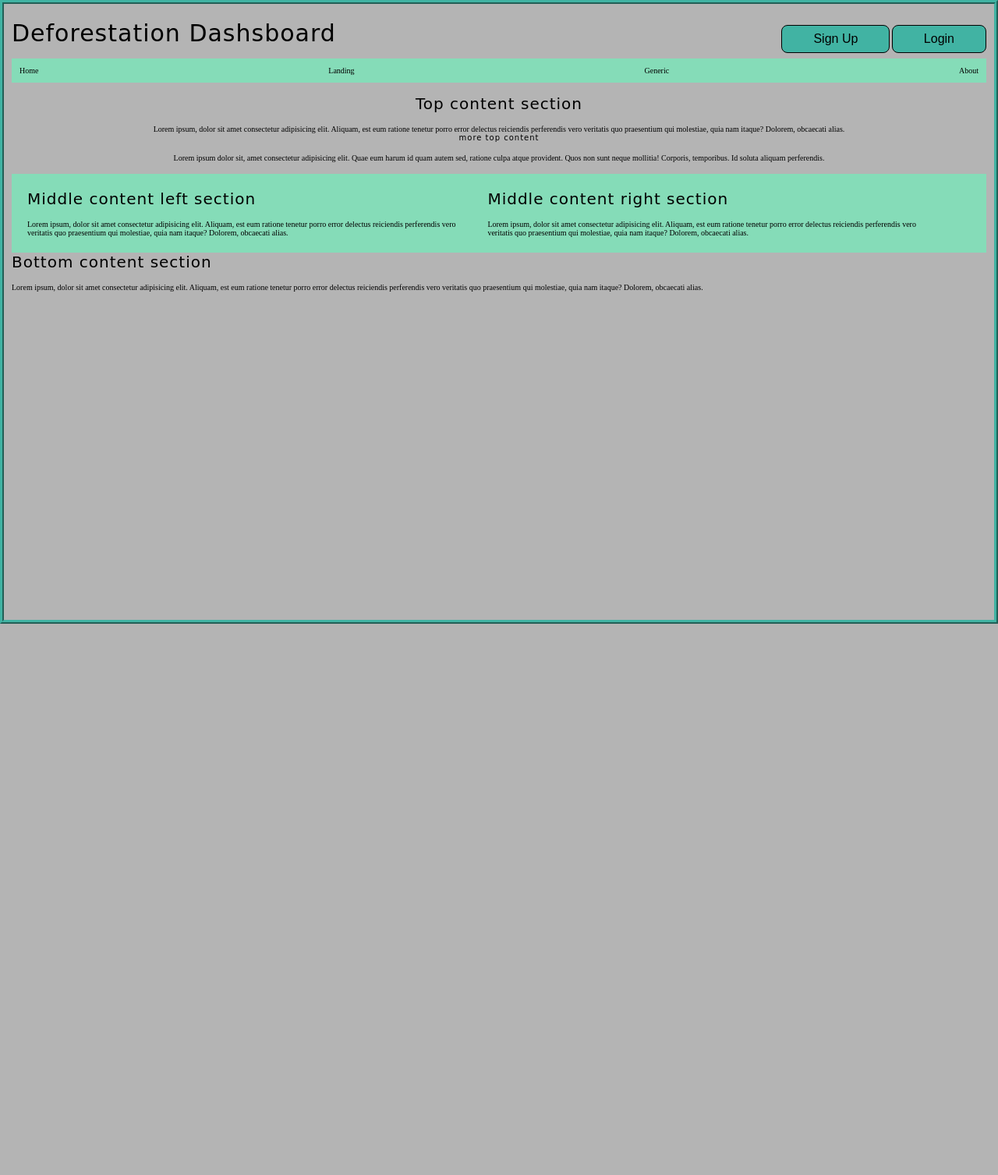
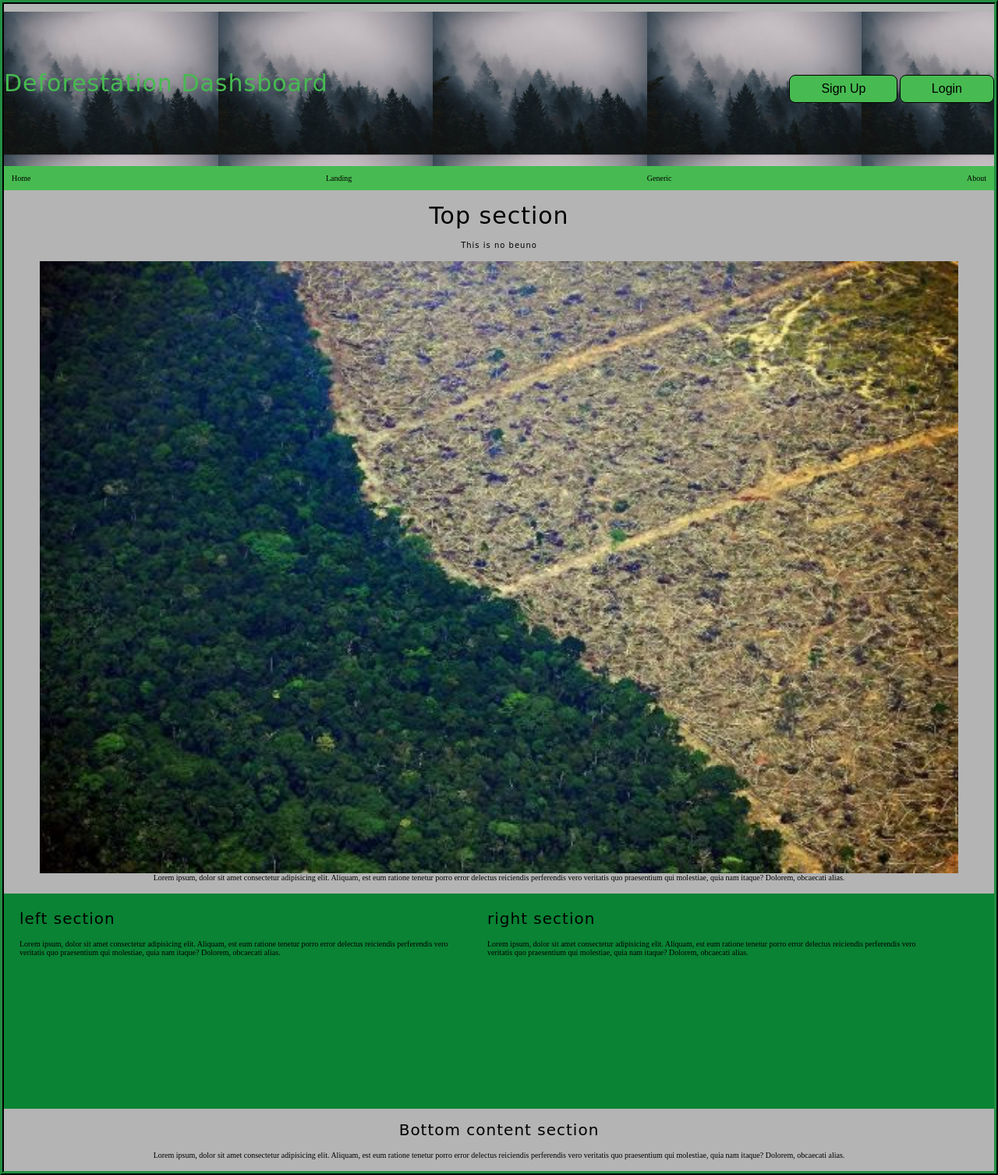
Before and after one commit to bw-deforestation-prediction/UI, a PHP site: page /html/index.html in a window 1280 px wide. Shown: the whole page at 78% size. Before the commit the page ends 800 px from the top, so only its background shows below. Run offline with PHP 8.4, Linux system fonts and the light colour scheme.

Commit message:
getting closer

```diff
--- a/css/index.css
+++ b/css/index.css
@@ -113,10 +113,14 @@ video {
 }
 header {
   width: 100%;
+  height: 25%;
   margin-top: 10px;
   display: flex;
   justify-content: space-between;
   align-items: center;
+  background-image: url("../img/main-header-3.jpg");
+  background-size: 275px;
+  color: #47bb51;
 }
 header .headerText {
   display: flex;
@@ -130,7 +134,7 @@ header .headerText .loginNav {
 header .headerText .loginNav a {
   margin-right: 10px;
   font-size: 14px;
-  color: #85dcb8;
+  color: #0a8334;
   text-decoration: none;
 }
 .menuNav a {
@@ -149,7 +153,7 @@ header .loginNav a:first-child {
 .btn {
   font-family: "Titillium Web", sans-serif;
   font-size: 1.6rem;
-  background: #41b3a3;
+  background: #47bb51;
   padding: 8px 40px;
   border: 1px solid black;
   border-radius: 8px;
@@ -157,7 +161,7 @@ header .loginNav a:first-child {
   transition: 0.3s;
 }
 .btn:hover {
-  background-color: #85dcb8;
+  background-color: #0a8334;
   color: #b4b4b4;
 }
 .menuNav {
@@ -166,22 +170,20 @@ header .loginNav a:first-child {
   align-items: center;
   padding: 10px;
   text-decoration: none;
-  background: #85dcb8;
+  background: #47bb51;
 }
 * {
-  border: 1px solid red;
   box-sizing: border-box;
   outline: none;
 }
 html {
   font-size: 62.5%;
   box-sizing: border-box;
-  border: #41b3a3;
+  border: #47bb51;
 }
 body {
   background: #b4b4b4;
-  padding: 10px;
-  border: 5px #41b3a3;
+  border: 5px #0f3a1c;
   border-style: ridge;
 }
 h1,
@@ -200,13 +202,24 @@ h2 {
   font-size: 2rem;
 }
 /* h1, */
+.topContent {
+  display: flex;
+  justify-content: center;
+  align-items: center;
+  flex-direction: column;
+  padding: 15px;
+}
+.topContent img {
+  width: 95%;
+}
 .middleContent {
   display: flex;
   flex-flow: row nowrap;
   width: 100%;
-  align-content: flex-start;
+  height: 35%;
+  align-content: space-evenly;
   padding: 10px;
-  background: #85dcb8;
+  background: #0a8334;
 }
 .middleContent div.left {
   width: 48%;
@@ -217,7 +230,7 @@ h2 {
   padding: 10px;
   height: 100%;
 }
-.topContent {
+.bottomContent {
   display: flex;
   justify-content: center;
   align-items: center;
--- a/html/index.html
+++ b/html/index.html
@@ -35,22 +35,22 @@
 		<section class="mainContent">
 			<!--------------TOP CONTENT SECTION --------------------->
 			<div class="topContent">
-				<h2>Top content section</h2>
+				<h1>Top section</h1>
+				<h4>This is no beuno</h4>
+				<img src="../img/deforestation.jpg" alt="deforestation">
 				<p>
 					Lorem ipsum, dolor sit amet consectetur adipisicing elit. Aliquam, est
 					eum ratione tenetur porro error delectus reiciendis perferendis vero
 					veritatis quo praesentium qui molestiae, quia nam itaque? Dolorem,
 					obcaecati alias.
-                </p>
-                <h3> more top content</h3>
-                <p>Lorem ipsum dolor sit, amet consectetur adipisicing elit. Quae eum harum id quam autem sed, ratione culpa atque provident. Quos non sunt neque mollitia! Corporis, temporibus. Id soluta aliquam perferendis.</p>
+				</p>
 			</div>
 			<!--------------------TOP CONTENT END-------------------------------->
 			<!----------------------MIDDLE CONTENT START------------------------------>
 			<div class="middleContent">
 				<!------------MIDDLE CONTENT LEFT START------------>
 				<div class="left">
-					<h2>Middle content left section</h2>
+					<h2>left section</h2>
 					<p>
 						Lorem ipsum, dolor sit amet consectetur adipisicing elit. Aliquam,
 						est eum ratione tenetur porro error delectus reiciendis perferendis
@@ -61,7 +61,7 @@
 				<!-------------MIDDLE CONTENT LEFT END--------------------------->
 				<!------------MIDDLE CONTENT RIGHT START------------>
 				<div class="right">
-					<h2>Middle content right section</h2>
+					<h2>right section</h2>
 					<p>
 						Lorem ipsum, dolor sit amet consectetur adipisicing elit. Aliquam,
 						est eum ratione tenetur porro error delectus reiciendis perferendis
--- a/less/variables.less
+++ b/less/variables.less
@@ -16,8 +16,9 @@
 
 // Color Vars
 @bgColor: #b4b4b4;
-@mainColor: #85dcb8;
-@secColor: #41b3a3;
+@mainColor: #0a8334;
+@secColor: #47bb51;
+@borderSec: rgb(15, 58, 28);
 
 // // Mobile var
 @mobile: ~"(max-width: 500px)";
```
Also changed, not shown: less/home-page.less (+15 -6 lines), less/navigation.less (+7 -3 lines), img/blast.png (added), img/deforestation.jpg (added), img/launch.png (added), img/lilTree.jpg (added), img/main-header-1.jpg (added), img/main-header-2.jpg (added), img/main-header-3.jpg (added), img/main-header.jpg (added), img/sky.png (added), img/space-walk.png (added), 1 other file.
